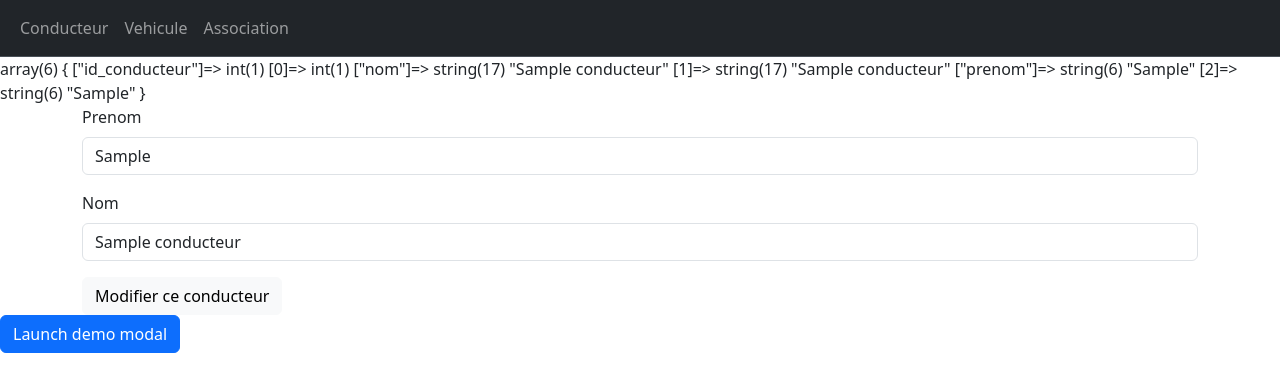
After one commit to redleader48/VtcLaetiClem, a PHP site: page /view/modif_conducteur.php?id=1 in a window 1280 px wide. The commit adds this page. Shown: the top 392 px of the page. Run offline with PHP 8.4, Linux system fonts and the light colour scheme; tables that the repository leaves empty or names only in its code hold one stand-in row (values such as "Sample post").

Commit message:
update OK

```diff
--- a/controller/AssociationController.php
+++ b/controller/AssociationController.php
@@ -1,5 +1,5 @@
 <?php
-require_once "./model/Association.php";
+require_once $_SERVER['DOCUMENT_ROOT'] . "/VTC/model/Association.php";
 
 class AssociationController
 {
@@ -7,7 +7,7 @@ class AssociationController
     public function ajouter()
     {
 
-        if ($_SERVER["REQUEST_METHOD"] == "POST") {
+        if ($_SERVER['REQUEST_METHOD'] == "POST" and array_key_exists("submitAjoutAssociation", $_POST)) {
             $association  = new Association();
             $association->setConducteur($_POST['conducteur']);
             $association->setVehicule($_POST['vehicule']);
--- a/controller/ConducteurController.php
+++ b/controller/ConducteurController.php
@@ -1,6 +1,6 @@
 <?php
 
-require_once "./model/Conducteur.php";
+require_once $_SERVER['DOCUMENT_ROOT'] . "/VTC/model/Conducteur.php";
 
 class ConducteurController
 {
@@ -8,16 +8,15 @@ class ConducteurController
     public function ajouter()
     {
 
-        if ($_SERVER["REQUEST_METHOD"] == "POST") {
+        if ($_SERVER['REQUEST_METHOD'] == "POST" and array_key_exists("submitAjoutConducteur", $_POST)) {
             $conducteur  = new Conducteur();
             $conducteur->setPrenom($_POST['prenom']);
             $conducteur->setNom($_POST['nom']);
-
-            var_dump($conducteur->create($_POST));
-            die;
+            $conducteur->create($_POST);
+            // die;
         }
 
-        require_once "view/ajout_conducteur.html";
+        require_once $_SERVER['DOCUMENT_ROOT'] . "/VTC/view/ajout_conducteur.html";
     }
     public function showAll()
     {
@@ -26,7 +25,18 @@ class ConducteurController
     }
     public function Edit()
     {
+        if ($_SERVER['REQUEST_METHOD'] == "POST") {
+            $conducteur  = new Conducteur();
+            $conducteur->setPrenom($_POST['prenom']);
+            $conducteur->setNom($_POST['nom']);
+            $conducteur->update($_POST, $_POST['id_conducteur']);
+        }
+
+        require_once $_SERVER['DOCUMENT_ROOT'] .  "/VTC/view/modif_conducteur.php";
+    }
+    public function showOne()
+    {
         $conducteur = new Conducteur();
-        return $conducteur->update($_POST);
+        return $conducteur->readOne($_GET['id']);
     }
 }
--- a/controller/VehiculeController.php
+++ b/controller/VehiculeController.php
@@ -1,5 +1,5 @@
 <?php
-require_once "./model/Vehicule.php";
+require_once $_SERVER['DOCUMENT_ROOT'] . "/VTC/model/Vehicule.php";
 
 class VehiculesController
 {
@@ -7,7 +7,7 @@ class VehiculesController
     public function ajouter()
     {
 
-        if ($_SERVER["REQUEST_METHOD"] == "POST") {
+        if ($_SERVER['REQUEST_METHOD'] == "POST" and array_key_exists("submitAjoutVehicule", $_POST)) {
             $vehicule  = new Vehicules();
             $vehicule->setMarque($_POST['marque']);
             $vehicule->setModele($_POST['modele']);
--- a/model/Conducteur.php
+++ b/model/Conducteur.php
@@ -55,23 +55,35 @@ class Conducteur extends Connection implements iCRUD
         $detail = $db->query($select);
         return $detail->fetchAll();
     }
-    public function update($donnees)
+    function readOne($id)
+    {
+        $db = Connection::getConnect();
+        $table = get_class();
+
+        $req = $db->query(" SELECT id_conducteur, nom, prenom FROM $table WHERE id_conducteur = " . $id);
+        return $req->fetch();
+    }
+
+    public function update(array $donnees, $id)
     {
 
         $db = Connection::getConnect();
 
         $champs = "";
         $valeurs = "";
+        $t = [];
 
         foreach ($donnees as $indice => $valeur) {
-            $champs .= ($champs ? "," : "") . $indice;
-            $valeurs .= ($valeurs ? "," : "") . "'$valeur'";
+            $champs .= ($champs ? "," : "") . "$indice=:$indice";
+            $valeurs .= ($valeurs ? "," : "") . "$valeur";
+            $t[$indice] = $valeur;
         }
-
-        $sql = $db->prepare("UPDATE conducteur SET ($champs=:$valeurs)");
-        if ($sql->execute()) {
+        $sql = $db->prepare("UPDATE conducteur SET $champs
+        WHERE conducteur.id_conducteur=$id");
+        // $sql->bindValue($champs, $valeurs);
+        if ($sql->execute($t)) {
             //REDIRECTION SUR LA MM PAGE
-            header('Location:' . $_SERVER['PHP_SELF']);
+            header('Location: /VTC/index.php');
         }
     }
 }
--- a/view/ajout_association.php
+++ b/view/ajout_association.php
@@ -36,6 +36,6 @@ $association = new AssociationController();
         </select>
     </div>
     <div class="container">
-        <input type="submit" class="btn btn-secondary" value="Valider">
+        <input type="submit" name="submitAjoutAssociation" class="btn btn-secondary" value="Valider">
     </div>
 </form>
--- a/view/ajout_conducteur.html
+++ b/view/ajout_conducteur.html
@@ -21,6 +21,8 @@
 			/>
 		</div>
 
-		<button type="submit" class="btn btn-light">Ajout ce conducteur</button>
+		<button type="submit" name="submitAjoutConducteur" class="btn btn-light">
+			Ajout ce conducteur
+		</button>
 	</form>
 </div>
--- a/view/ajout_vehicule.html
+++ b/view/ajout_vehicule.html
@@ -41,6 +41,8 @@
 			/>
 		</div>
 
-		<button type="submit" class="btn btn-light">Ajout de ce vehicule</button>
+		<button type="submit" name="submitAjoutVehicule" class="btn btn-light">
+			Ajout de ce vehicule
+		</button>
 	</form>
 </div>
--- a/view/header.html
+++ b/view/header.html
@@ -10,6 +10,11 @@
 			integrity="sha384-QWTKZyjpPEjISv5WaRU9OFeRpok6YctnYmDr5pNlyT2bRjXh0JMhjY6hW+ALEwIH"
 			crossorigin="anonymous"
 		/>
+		<script
+			src="https://cdn.jsdelivr.net/npm/bootstrap@5.3.3/dist/js/bootstrap.bundle.min.js"
+			integrity="sha384-YvpcrYf0tY3lHB60NNkmXc5s9fDVZLESaAA55NDzOxhy9GkcIdslK1eN7N6jIeHz"
+			crossorigin="anonymous"
+		></script>
 	</head>
 	<body>
 		<nav
--- /dev/null
+++ b/view/modif_conducteur.php
@@ -0,0 +1,56 @@
+<?php
+require_once $_SERVER['DOCUMENT_ROOT'] . "/VTC/view/header.html";
+require_once "../controller/ConducteurController.php";
+$conducteur = new ConducteurController();
+$infoConducteur = $conducteur->showOne();
+var_dump($infoConducteur);
+?>
+
+<div class="container">
+	<form method="post">
+		<div class="mb-3">
+			<input type="hidden" value="<?php echo $infoConducteur['id_conducteur']; ?>" id="conducteur" name="id_conducteur" />
+			<label for="conducteur" class="form-label">Prenom</label>
+			<input type="text" placeholder="prenom" class="form-control" id="conducteur" name="prenom" value="<?php echo $infoConducteur['prenom']; ?>" />
+		</div>
+		<div class="mb-3">
+			<label for="conducteur" class="form-label">Nom</label>
+			<input type="text" placeholder="nom" class="form-control" id="conducteur" name="nom" value="<?php echo $infoConducteur['nom']; ?>" />
+		</div>
+
+		<button type="submit" class="btn btn-light">
+			Modifier ce conducteur
+		</button>
+	</form>
+</div>
+
+<!-- Button trigger modal -->
+<button type="button" class="btn btn-primary" data-bs-toggle="modal" data-bs-target="#exampleModal">
+	Launch demo modal
+</button>
+
+<!-- Modal -->
+<div class="modal fade" id="exampleModal" tabindex="-1" aria-labelledby="exampleModalLabel" aria-hidden="true">
+	<div class="modal-dialog">
+		<div class="modal-content">
+			<div class="modal-header">
+				<h1 class="modal-title fs-5" id="exampleModalLabel">Modal title</h1>
+				<button type="button" class="btn-close" data-bs-dismiss="modal" aria-label="Close"></button>
+			</div>
+			<div class="modal-body">
+				AAAHHHHHH
+			</div>
+			<div class="modal-footer">
+				<button type="button" class="btn btn-secondary" data-bs-dismiss="modal">Close</button>
+				<button type="button" class="btn btn-primary">Save changes</button>
+			</div>
+		</div>
+	</div>
+</div>
+
+<?php
+
+// Formulaire d'ajout conducteur
+$conducteur->Edit();
+
+?>
```
Also changed, not shown: index.php (+7 -3 lines).
